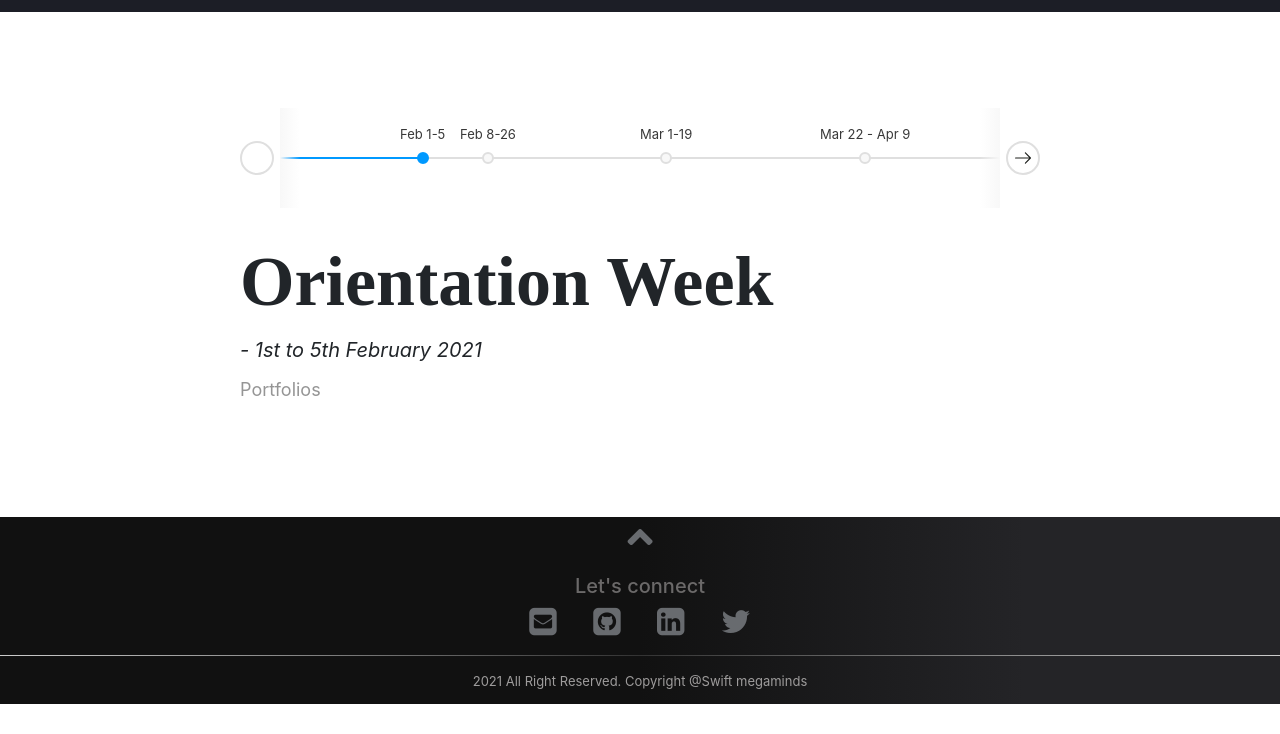
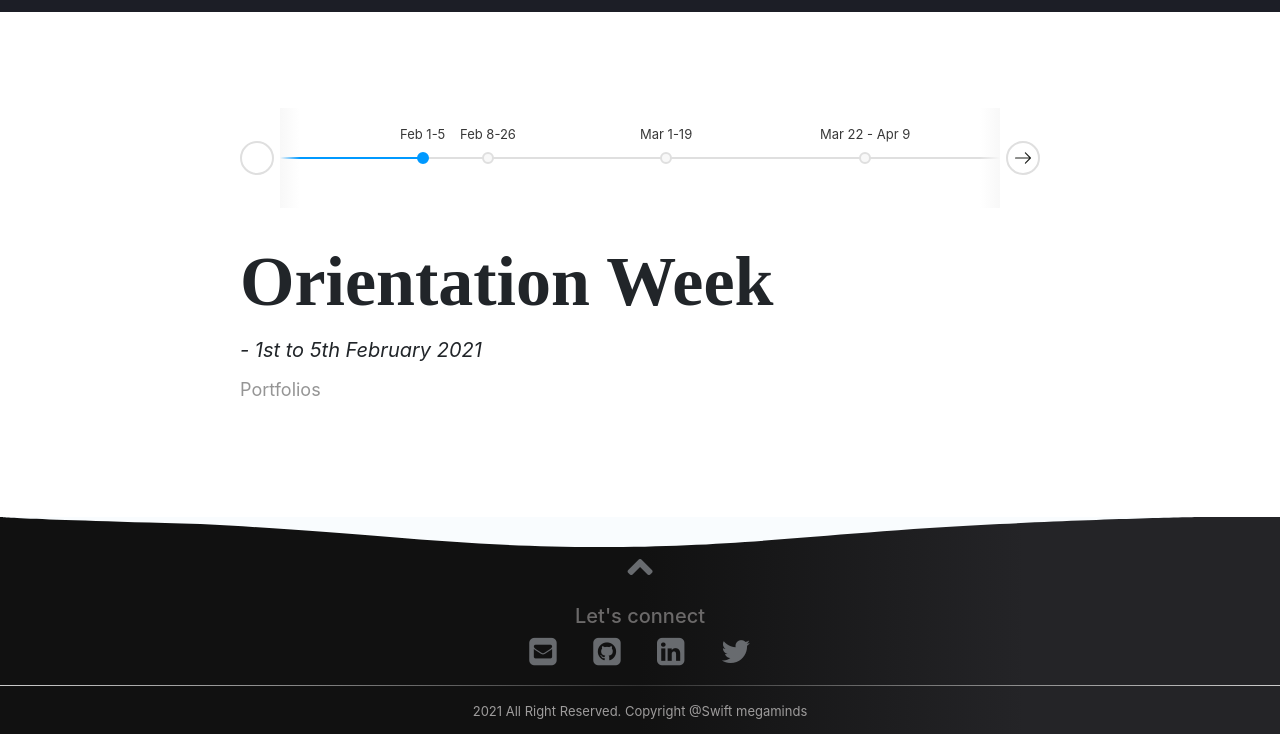
Before and after one commit to Swift-Megaminds/swift-megaminds-portfolio, a Jekyll site: the page built from index.html, in a window 1280 px wide. Shown: the part 5241-5975 px from the top of the page. Built offline with Jekyll 4.4.1, drawn with Linux system fonts in a browser that asks for light colours; nearby versions of some CDN libraries; before the commit the page ends 5945 px from its top, so only the background shows below that.

Commit message:
minor styling change in footer

```diff
--- a/_includes/footer_minimal.html
+++ b/_includes/footer_minimal.html
@@ -1,8 +1,8 @@
 <div id="footer_body">
     <footer class="mh-100">
-        <!-- <svg class="svg svg-top" xmlns="http://www.w3.org/2000/svg" fill="#f9fcfe" height="30" preserveAspectRatio="none">
+        <svg class="svg svg-top" xmlns="http://www.w3.org/2000/svg" width="1200" fill="#f9fcfe" height="30" viewBox="0 0 1200 30" preserveAspectRatio="none">
 			<path d="M0,0S1.209,1.508,200.671,7.031C375.088,15.751,454.658,30,600,30V0H0ZM1200,0s-90.21,1.511-200.671,7.034C824.911,15.751,745.342,30,600,30V0h600Z"></path>
-		</svg>	 -->
+		</svg>
         <p class="text-center">
             <a href=#profile-picture><i id="arrow_up" class="fas fa-angle-up "></i></a>
         </p>
```
